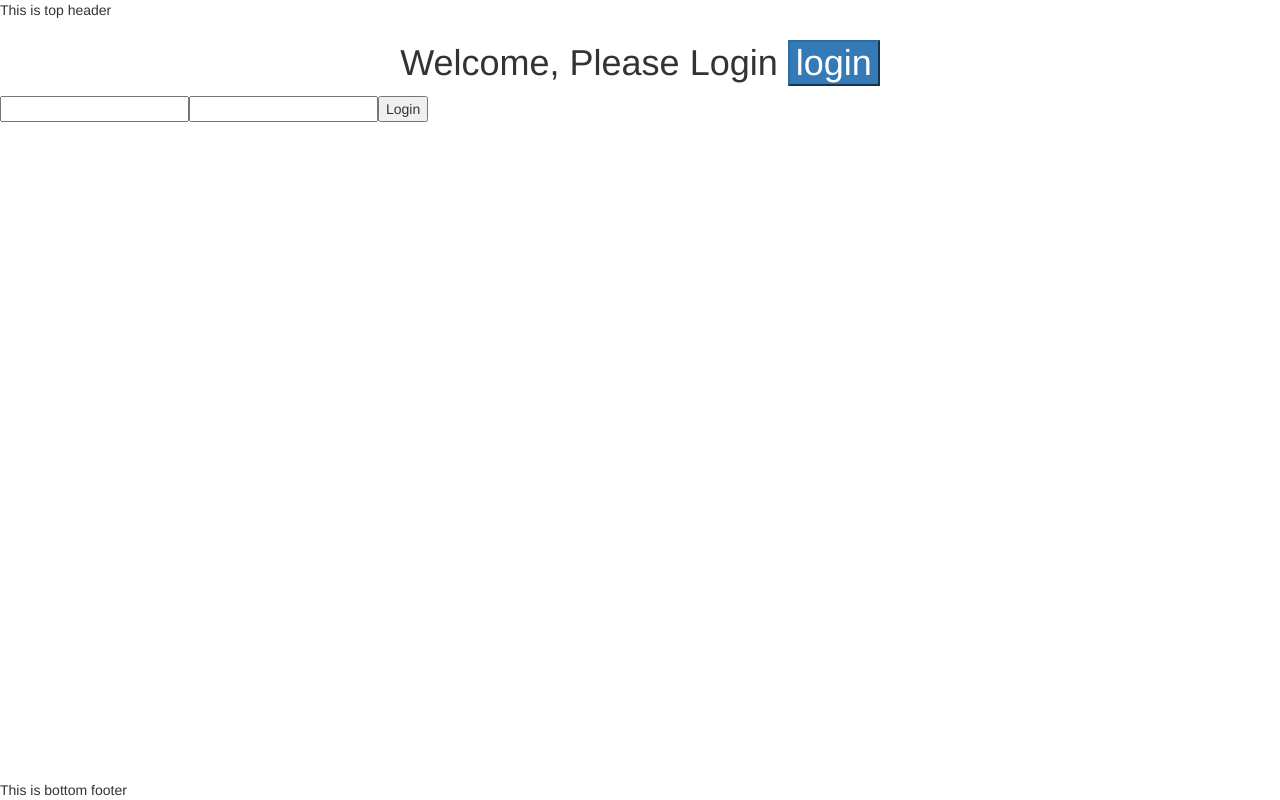
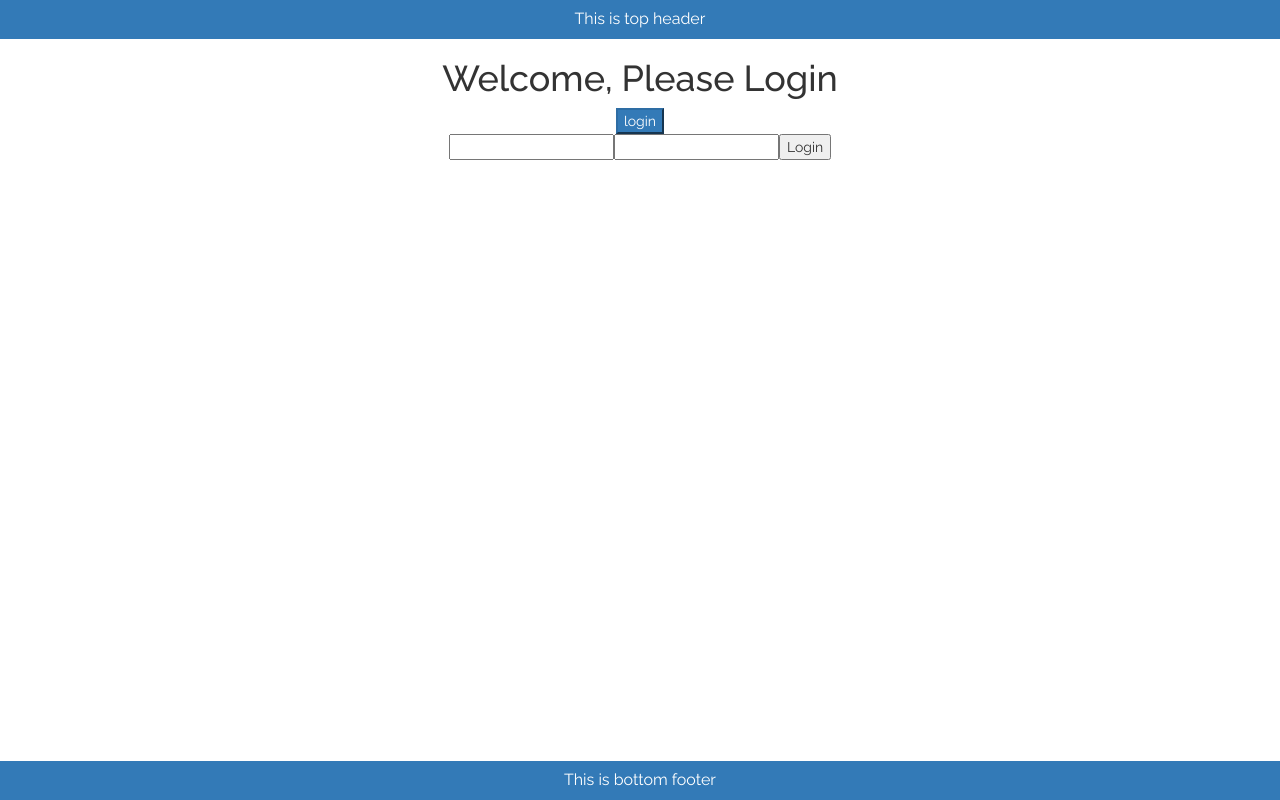
Before and after one commit to imrai14/angular2-todo, an Angular app: page /login in a window 1280 px wide. Built offline with nearby package versions, Linux system fonts and the light colour scheme.

Commit message:
added font and some styles WIP

```diff
--- a/angular-cli.json
+++ b/angular-cli.json
@@ -19,7 +19,7 @@
       "mobile": false,
       "styles": [
         "../node_modules/bootstrap/dist/css/bootstrap.min.css",
-        "styles.css"
+        "assets/styles.css"
       ],
       "scripts": [],
       "environments": {
--- a/src/app/app.component.html
+++ b/src/app/app.component.html
@@ -2,10 +2,10 @@
 <div class="container text-center">
   <h1>
     {{title}}
-    <button type="button" class="btn-primary" [routerLink]="['login']">login</button>
   </h1>
-</div>
-<div>
-  <router-outlet></router-outlet>
+  <button type="button" class="btn-primary" [routerLink]="['login']">login</button>
+  <div class="">
+    <router-outlet></router-outlet>
+  </div>
 </div>
 <app-footer></app-footer>
--- a/src/app/layout/footer.component.ts
+++ b/src/app/layout/footer.component.ts
@@ -2,7 +2,7 @@ import { Component } from '@angular/core';
 
 @Component({
     selector : 'app-footer',
-    template : `<div style="position : fixed; width : 100%;bottom : 0px;">This is bottom footer</div>`
+    template : `<div class="common-footer-blk">This is bottom footer</div>`
 })
 
 export class FooterComponent {
--- a/src/app/layout/header.component.ts
+++ b/src/app/layout/header.component.ts
@@ -2,7 +2,7 @@ import { Component } from '@angular/core';
 
 @Component({
     selector : 'app-header',
-    template : `<div>This is top header</div>`
+    template : `<div class="common-header-blk">This is top header</div>`
 })
 
 export class HeaderComponent {
--- /dev/null
+++ b/src/assets/styles.css
@@ -0,0 +1,27 @@
+/*This is global styles*/
+html{
+    padding: 0px;
+    margin: 0px;
+}
+body{
+    font-family: 'Raleway', sans-serif;
+    padding: 0px;
+    margin: 0px;
+}
+.common-header-blk{
+    background: #337ab7;
+    color: #fff;
+    padding: 8px 0px;
+    font-size: 16px;
+    text-align: center;
+}
+.common-footer-blk{
+    background: #337ab7;
+    color: #fff;
+    padding: 8px 0px;
+    font-size: 16px;
+    text-align: center;
+    position : fixed;
+    width : 100%;
+    bottom : 0px;
+}
--- a/src/index.html
+++ b/src/index.html
@@ -4,7 +4,7 @@
   <meta charset="utf-8">
   <title>TodoApp</title>
   <base href="/">
-
+  <link href='https://fonts.googleapis.com/css?family=Raleway:400,500,600' rel='stylesheet' type='text/css'>
   <meta name="viewport" content="width=device-width, initial-scale=1">
   <link rel="icon" type="image/x-icon" href="favicon.ico">
 </head>
--- a/src/styles.css
+++ /dev/null
@@ -1 +0,0 @@
-/* You can add global styles to this file, and also import other style files */
```
